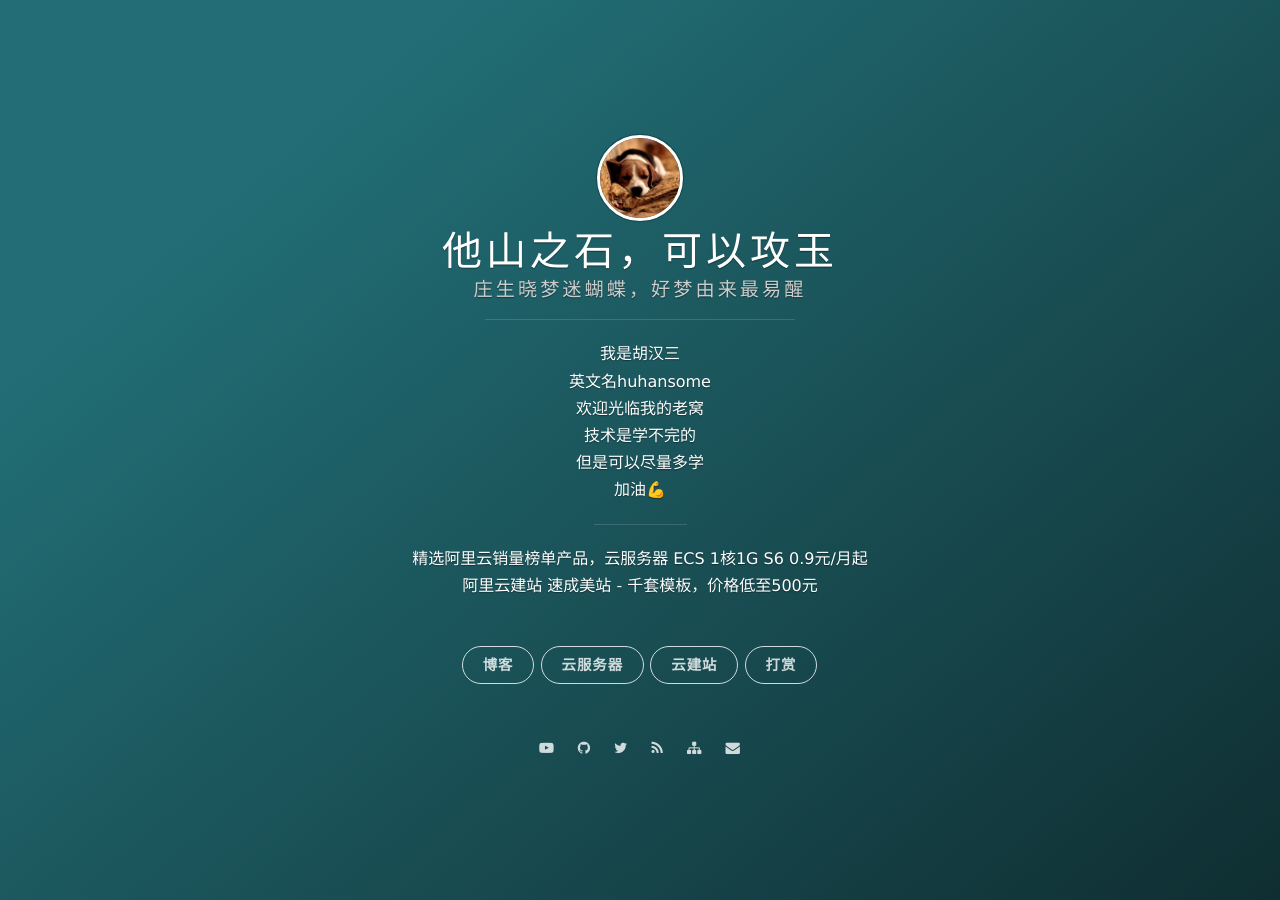
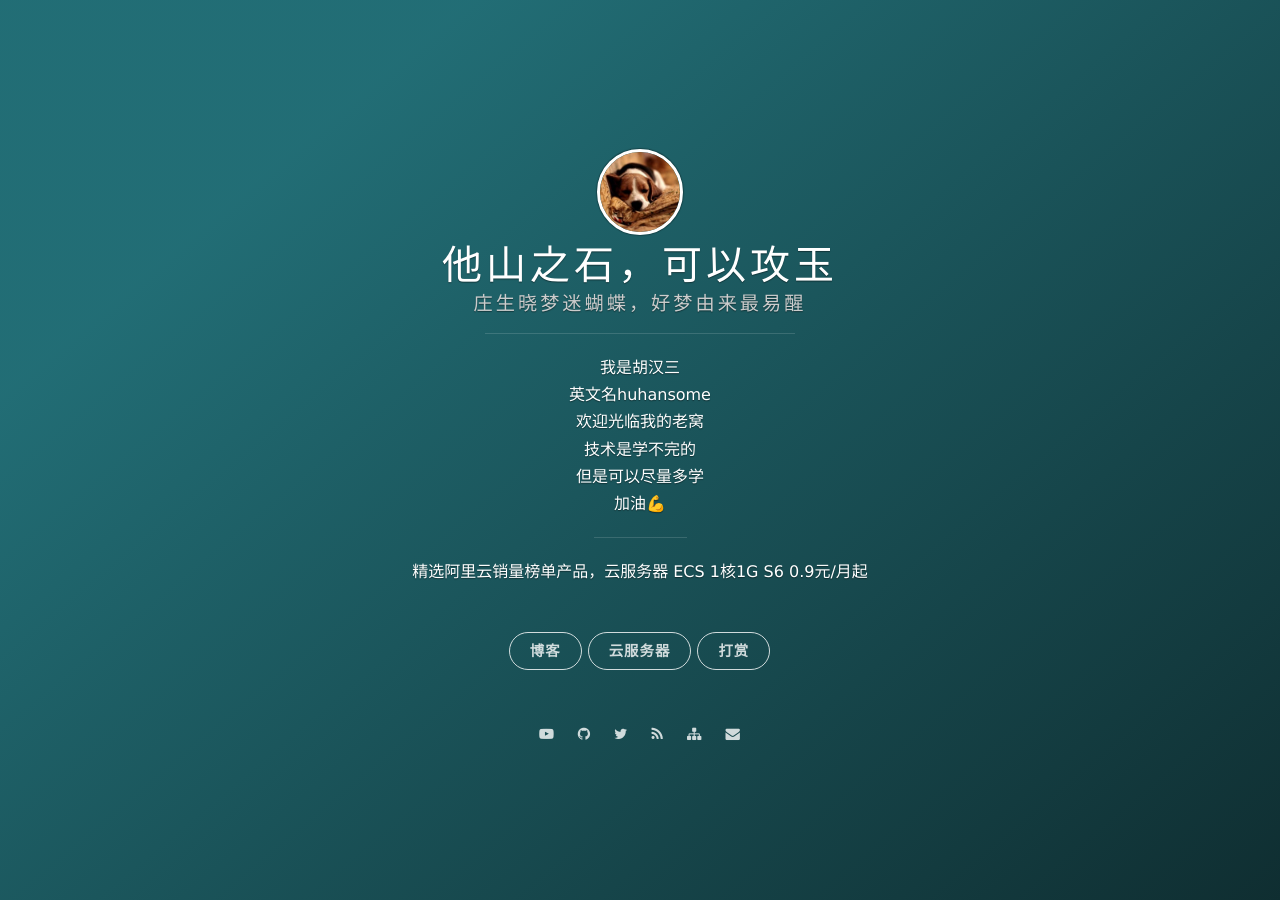
Before and after one commit to huhansome/huhansome.github.io, a Jekyll site: the page built from index.html, in a window 1280 px wide. Built offline with Jekyll 4.4.1, drawn with Linux system fonts in a browser that asks for light colours; nearby versions of some CDN libraries; the list of posts is cut into pages by our own code.

Commit message:
Update _config.yml

```diff
--- a/_config.yml
+++ b/_config.yml
@@ -2,7 +2,7 @@
 title: 他山之石，可以攻玉
 subtitle: 庄生晓梦迷蝴蝶，好梦由来最易醒
 #<a href="/merger.html">如果你觉得我的文字对你有所帮助，也可以请我喝杯咖啡~</a>
-welcome_message: <a target="_blank" href="https://www.aliyun.com/activity/daily/bestoffer?source=5176.11533457&userCode=j6bryttg">精选阿里云销量榜单产品，云服务器 ECS 1核1G S6 0.9元/月起</a><br/><a target="_blank"  href="https://ac.aliyun.com/application/webdesign/sumei?source=5176.11533457&userCode=j6bryttg">阿里云建站 速成美站 - 千套模板，价格低至500元</a>
+welcome_message: <a target="_blank" href="https://www.aliyun.com/minisite/goods?userCode=j6bryttg">精选阿里云销量榜单产品，云服务器 ECS 1核1G S6 0.9元/月起</a>
 
 description: <span>我是胡汉三<br/>英文名huhansome<br/>欢迎光临我的老窝<br/>技术是学不完的<br/>但是可以尽量多学<br/>加油💪</span>
 creator: <a href="">@huhansome</a>
@@ -24,7 +24,7 @@ blog_button:
 
 nav:
     - {title: 云服务器, description: 精选阿里云销量榜单产品，云服务器 ECS 1核1G S6 0.9元/月起, url: 'https://huhansome.github.io/2020/08/aliyunfuwu/'}
-    - {title: 云建站, description: 阿里云建站 速成美站 - 千套模板，价格低至500元, url: 'https://ac.aliyun.com/application/webdesign/sumei?source=5176.11533457&userCode=j6bryttg'}
+    # - {title: 云建站, description: 阿里云建站 速成美站 - 千套模板，价格低至500元, url: 'https://ac.aliyun.com/application/webdesign/sumei?source=5176.11533457&userCode=j6bryttg'}
     - {title: 打赏, description: 请他喝咖啡, url: '/merger.html'}
 
 # Pagination
```
